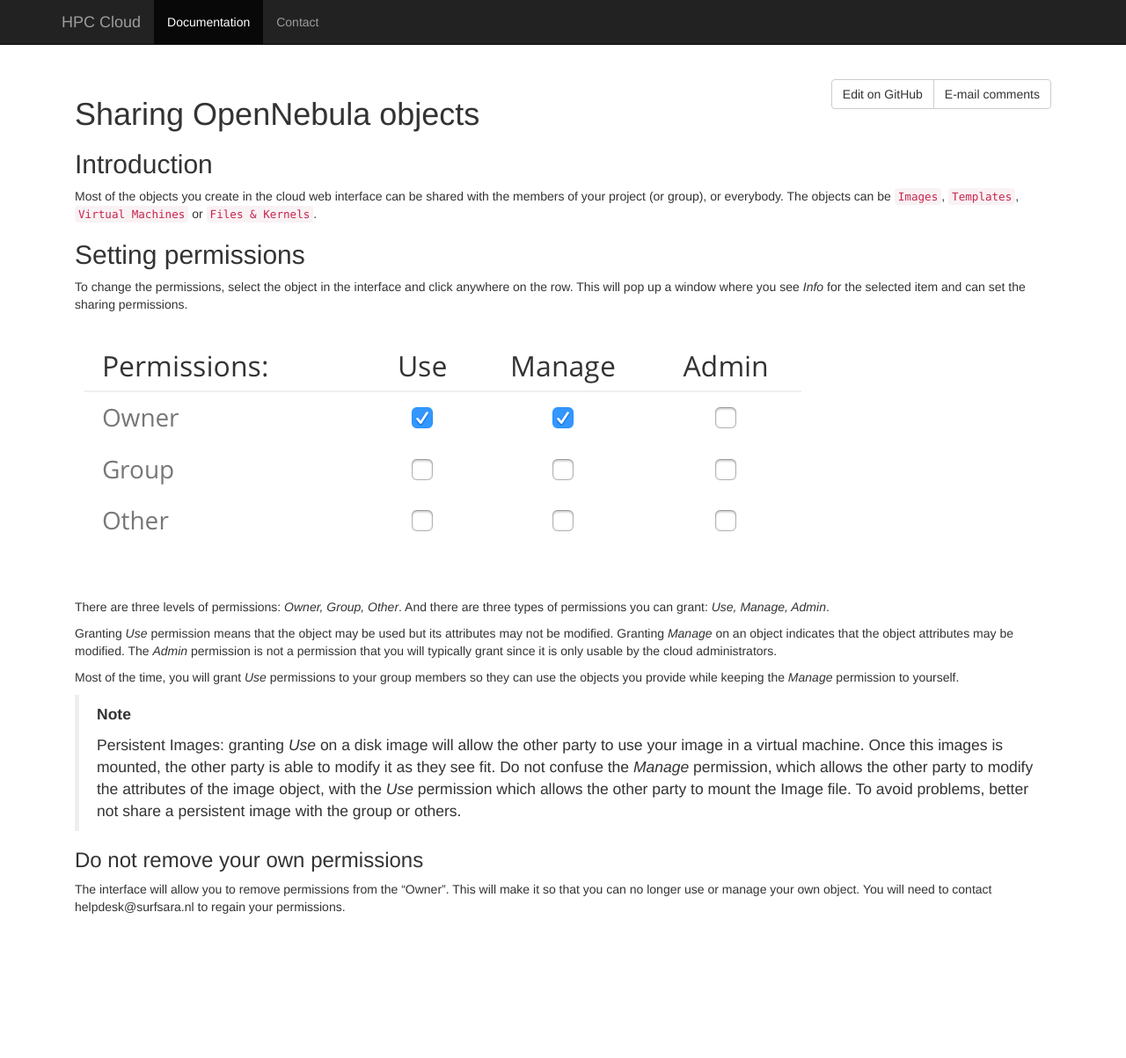
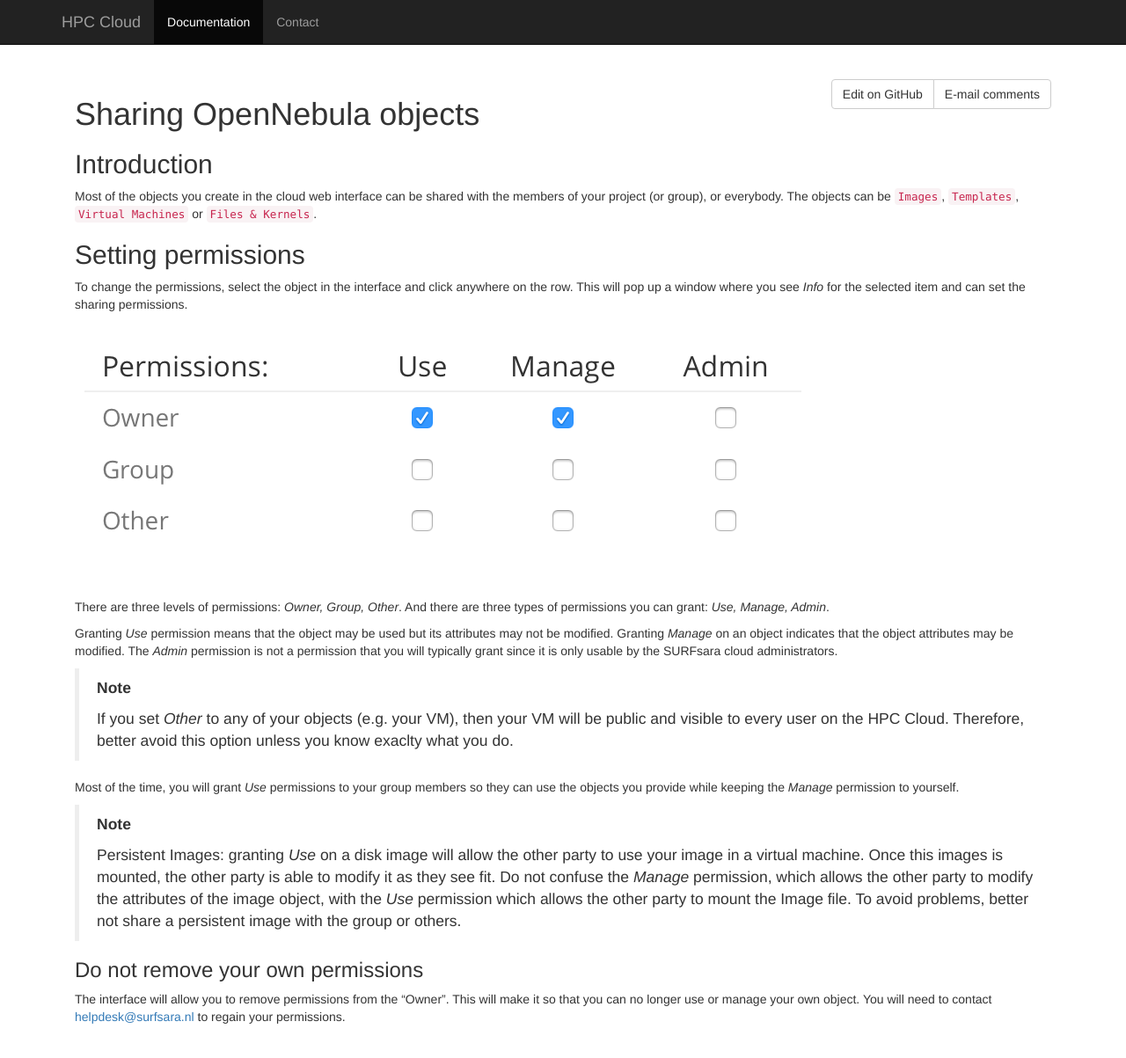
Before and after one commit to sara-nl/clouddocs, a Jekyll site: the page built from sharing-objects.markdown, in a window 1280 px wide and 1216 px high. Shown: the top 1203 px of the window at 88% size. Built offline with Jekyll 4.4.1, drawn with Linux system fonts in a browser that asks for light colours.

Commit message:
Update sharing-objects.markdown
added note for "other" permissions

```diff
--- a/sharing-objects.markdown
+++ b/sharing-objects.markdown
@@ -15,7 +15,11 @@ To change the permissions, select the object in the interface and click anywhere
 
 There are three levels of permissions: _Owner, Group, Other_. And there are three types of permissions you can grant: _Use, Manage, Admin_.
 
-Granting _Use_ permission means that the object may be used but its attributes may not be modified. Granting _Manage_ on an object indicates that the object attributes may be modified. The _Admin_ permission is not a permission that you will typically grant since it is only usable by the cloud administrators.
+Granting _Use_ permission means that the object may be used but its attributes may not be modified. Granting _Manage_ on an object indicates that the object attributes may be modified. The _Admin_ permission is not a permission that you will typically grant since it is only usable by the SURFsara cloud administrators.
+
+> **Note**
+>
+> If you set *Other* to any of your objects (e.g. your VM), then your VM will be public and visible to every user on the HPC Cloud. Therefore, better avoid this option unless you know exaclty what you do.
 
 Most of the time, you will grant _Use_ permissions to your group members so they can use the objects you provide while keeping the _Manage_ permission to yourself.
 
@@ -25,4 +29,4 @@ Most of the time, you will grant _Use_ permissions to your group members so they
 
 ### Do not remove your own permissions
 
-The interface will allow you to remove permissions from the "Owner". This will make it so that you can no longer use or manage your own object. You will need to contact helpdesk@surfsara.nl to regain your permissions.
+The interface will allow you to remove permissions from the "Owner". This will make it so that you can no longer use or manage your own object. You will need to contact [helpdesk@surfsara.nl](mailto:helpdesk@surfsara.nl) to regain your permissions.
```
